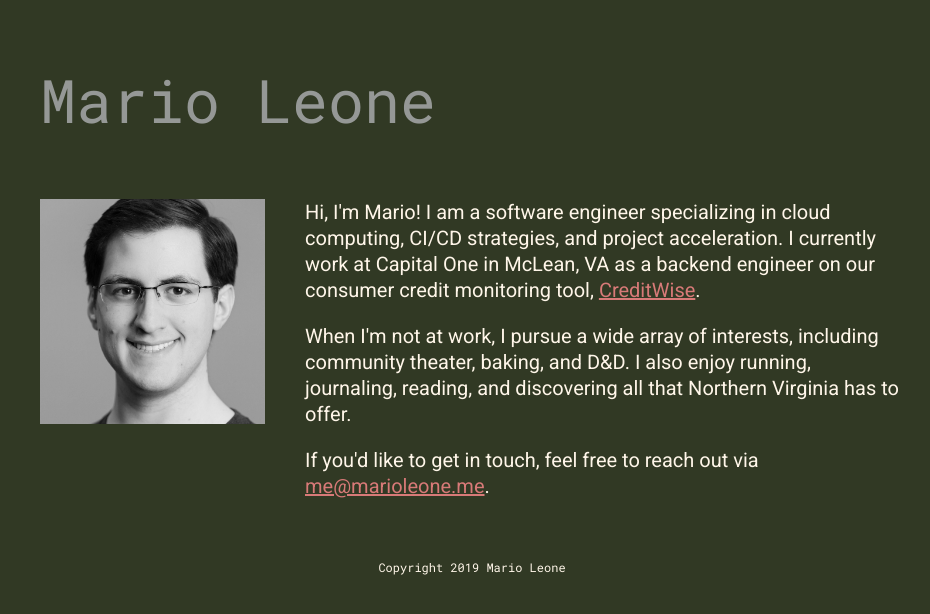
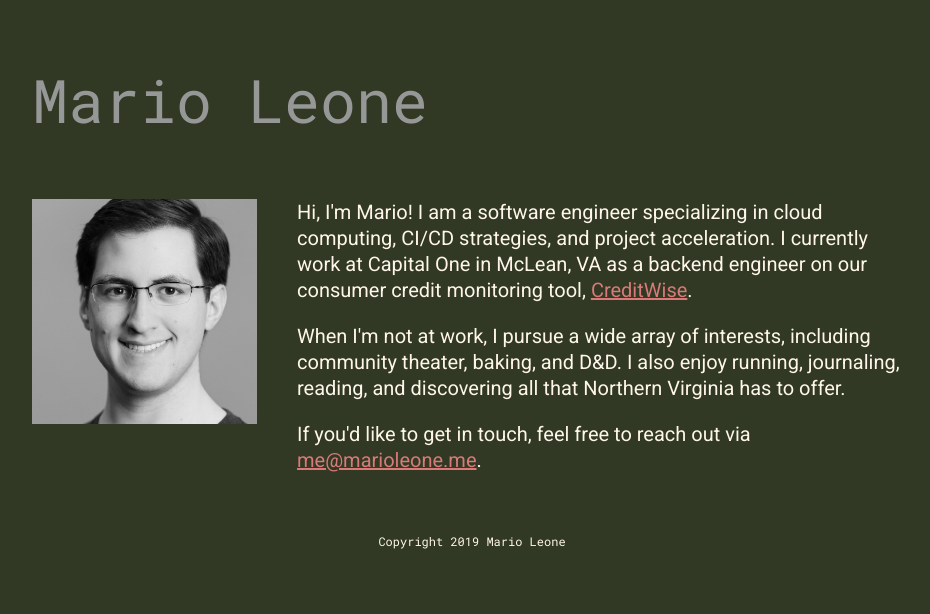
Before and after one commit to mleone10/marioleone.me, a Vue app: page / in a window 1280 px wide. Shown: the top 614 px of the page, without its empty margins (168-1098 px from the left). Built offline with nearby package versions, Linux system fonts and the light colour scheme.

Commit message:
Tweaking layout to match original design.

```diff
--- a/src/App.vue
+++ b/src/App.vue
@@ -27,13 +27,20 @@ html {
         color: #FFF6E9;
         font-family: 'Roboto Mono', monospace;
         font-size: 16px;
+}
+
+.app {
         max-width: 70rem;
         margin: auto;
         padding: 0rem 1rem;
 }
+
 @media only screen and (min-width:900px) {
         html {
                 font-size: 40px;
+        }
+
+        .app {
                 max-width: 22em;
         }
 }
```
